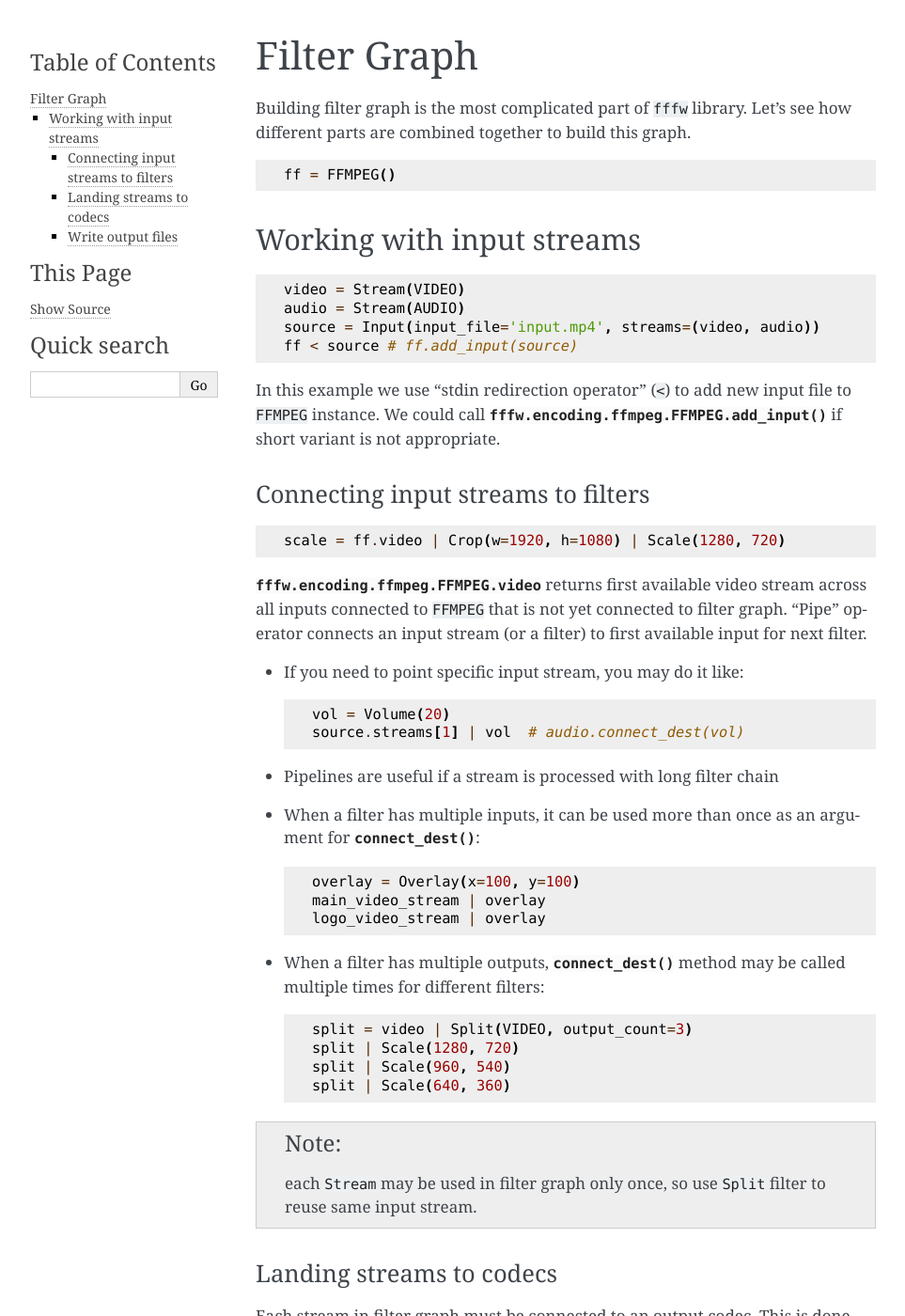
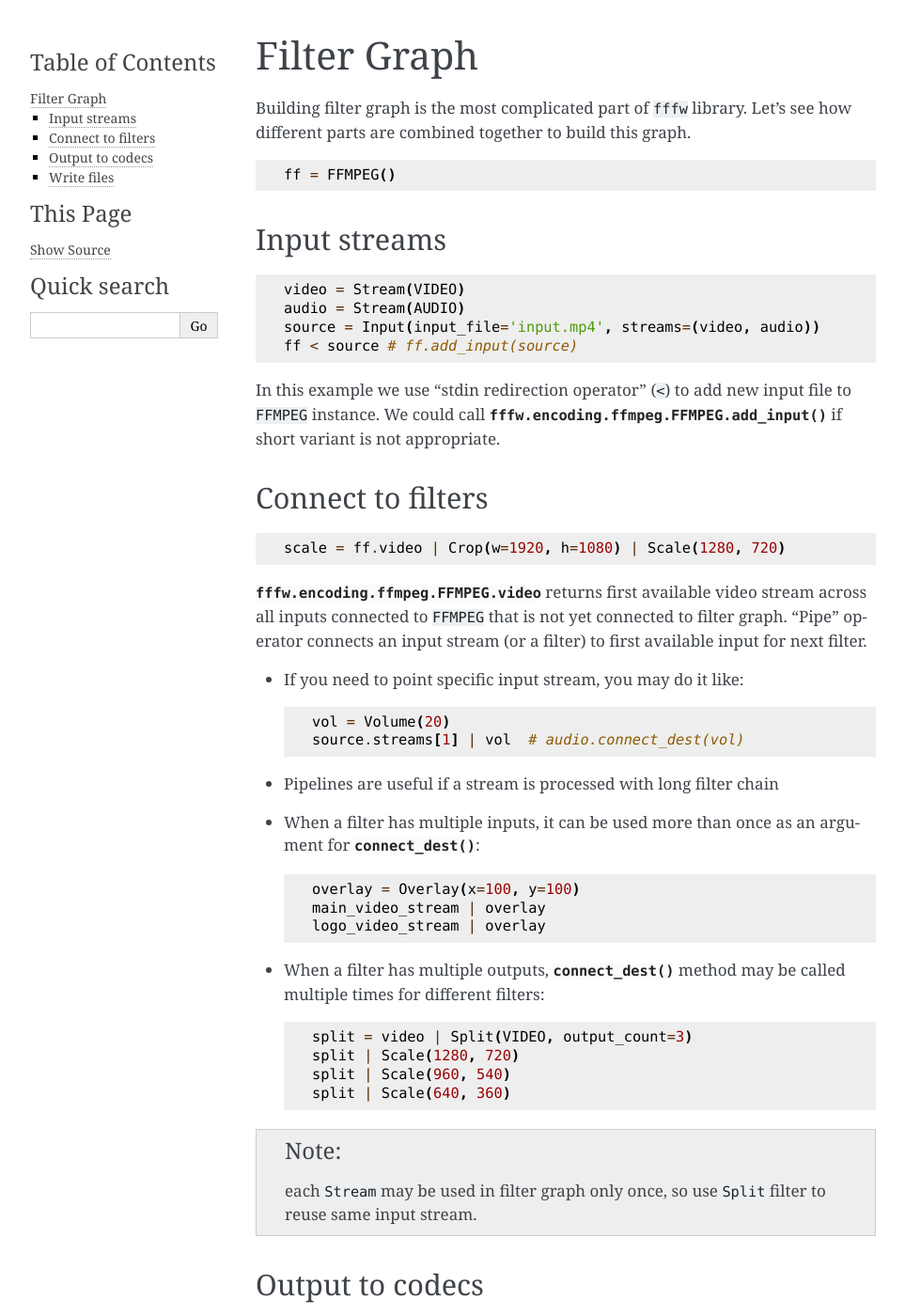
Before and after one commit to just-work/fffw, a Sphinx documentation site: the page built from docs/source/graph.rst, in a window 1280 px wide and 1400 px high. Shown: the whole window at 94% size, without its empty margins (148-1111 px from the left). Built offline with Sphinx 7.4.7, drawn with Linux system fonts in a browser that asks for light colours; pages that are not in the unit, such as notebooks, are missing from menus; some of the changed text lies outside the part shown.

Commit message:
fix index

```diff
--- a/docs/source/graph.rst
+++ b/docs/source/graph.rst
@@ -8,8 +8,8 @@
 
   ff = FFMPEG()
 
-Working with input streams
-__________________________
+Input streams
+-------------
 
 .. code-block:: python
 
@@ -23,8 +23,8 @@
 :py:meth:`fffw.encoding.ffmpeg.FFMPEG.add_input` if short variant is not
 appropriate.
 
-Connecting input streams to filters
------------------------------------
+Connect to filters
+------------------
 
 .. code-block:: python
 
@@ -61,8 +61,8 @@
   each ``Stream`` may be used in filter graph only once, so use ``Split`` filter
   to reuse same input stream.
 
-Landing streams to codecs
--------------------------
+Output to codecs
+----------------
 
 Each stream in filter graph must be connected to an output codec. This is done
 via "stdout redirection operator"::
```
Also changed, not shown: other parts of docs/source/graph.rst (+2 -2 lines).
